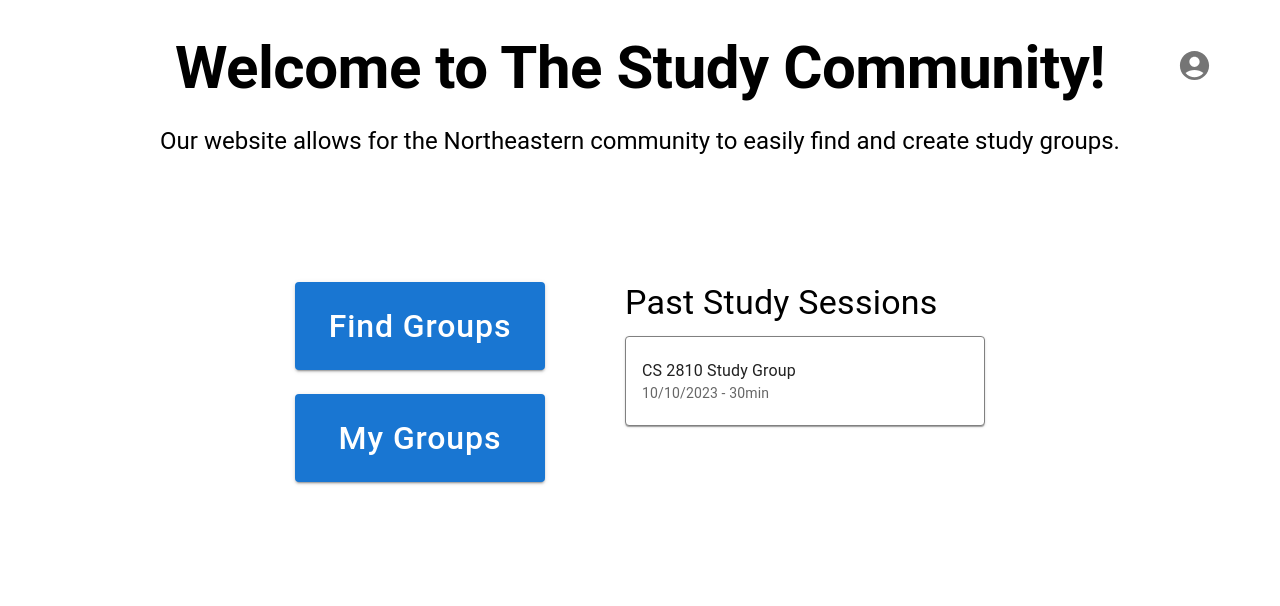
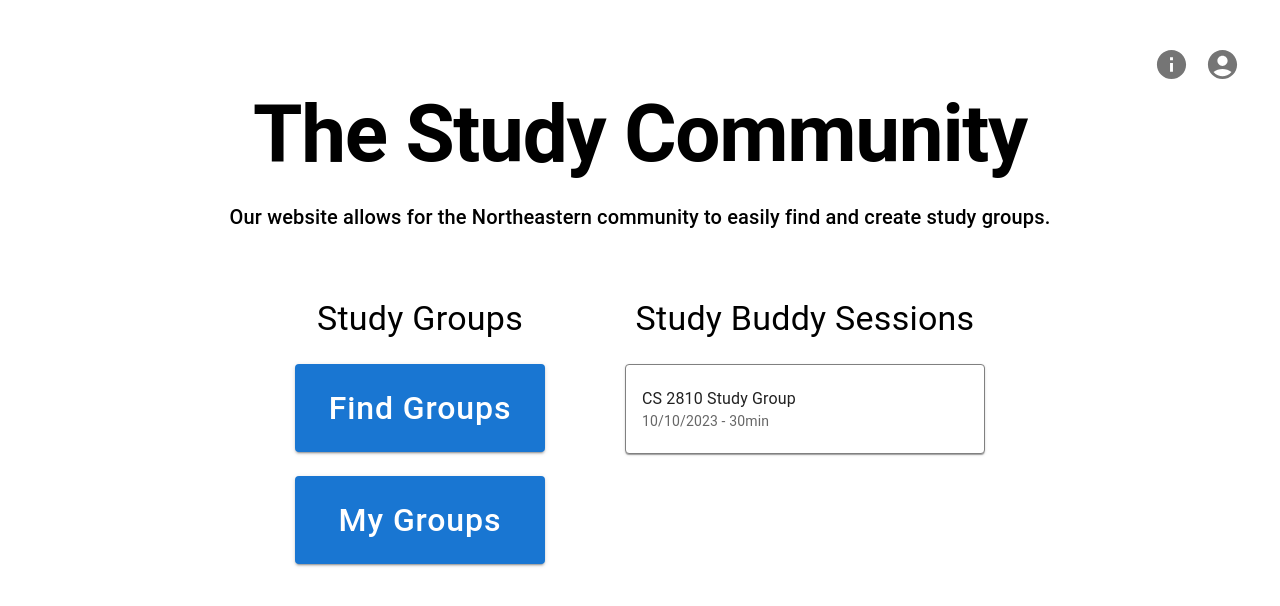
Before and after one commit to briana-torres/StudyBuddies, a React (Create React App) app in the folder website/: page /home in a window 1280 px wide. Shown: the top 606 px of the page. Built offline with nearby package versions, Linux system fonts and the light colour scheme.

Commit message:
added home header

```diff
--- a/website/src/components/Header.js
+++ b/website/src/components/Header.js
@@ -4,6 +4,7 @@ import HomeIcon from '@mui/icons-material/Home';
 import AccountCircleIcon from '@mui/icons-material/AccountCircle';
 import ArrowBackIcon from '@mui/icons-material/ArrowBack';
 import { useHistory } from 'react-router-dom';
+import InfoIcon from '@mui/icons-material/Info';
 
 const Header = ({ title }) => {
   let history = useHistory();
@@ -20,8 +21,12 @@ const Header = ({ title }) => {
     history.goBack();
   };
 
+  const handleInfoClick = () => {
+    history.push('/info');
+  };
+
   return (
-    <Toolbar sx={{ display: 'flex', justifyContent: 'space-between', alignItems: 'center' }}>
+    <Toolbar sx={{ width: '98%', display: 'flex', justifyContent: 'space-between', alignItems: 'center' }}>
       <Box sx={{ display: 'flex' }}>
         <IconButton onClick={handleBack} sx={{ visibility: 'visible' }}>
           <ArrowBackIcon fontSize="large" />
@@ -38,6 +43,9 @@ const Header = ({ title }) => {
         <IconButton onClick={handleHomeClick}>
           <HomeIcon fontSize="large" />
         </IconButton>
+        <IconButton onClick={handleInfoClick}>
+          <InfoIcon fontSize="large" />
+        </IconButton>
         <IconButton onClick={handleProfileClick}>
           <AccountCircleIcon fontSize="large" />
         </IconButton>
--- /dev/null
+++ b/website/src/components/HomeHeader.js
@@ -0,0 +1,40 @@
+import React from 'react';
+import { Box, IconButton, Toolbar } from '@mui/material';
+import AccountCircleIcon from '@mui/icons-material/AccountCircle';
+import { useHistory } from 'react-router-dom';
+import InfoIcon from '@mui/icons-material/Info';
+
+const HomeHeader = ({ title }) => {
+  let history = useHistory();
+
+  const handleProfileClick = () => {
+    history.push('/profile');
+  };
+
+  const handleInfoClick = () => {
+    history.push('/info');
+  };
+
+  return (
+    <Toolbar sx={{
+      display: 'flex',
+      justifyContent: 'space-between',
+      alignItems: 'center',
+      width: '98%' // Ensures the toolbar takes up the full width
+    }}>
+      <Box sx={{ flexGrow: 1 }}>
+        {title}
+      </Box>
+      <Box sx={{ display: 'flex' }}>
+        <IconButton onClick={handleInfoClick}>
+          <InfoIcon fontSize="large" />
+        </IconButton>
+        <IconButton onClick={handleProfileClick}>
+          <AccountCircleIcon fontSize="large" />
+        </IconButton>
+      </Box>
+    </Toolbar>
+  );
+};
+
+export default HomeHeader;
--- a/website/src/components/PastSessions.js
+++ b/website/src/components/PastSessions.js
@@ -15,10 +15,10 @@ const PastSessions = () => {
 
   return (
     <Box sx={{ width: '100%', maxWidth: '360px' }}>
-      <Typography variant="h4" component="h3" gutterBottom>
-        Past Study Sessions
+      <Typography variant="h4" component="h3" gutterBottom sx={{ textAlign: 'center'}}>
+        Study Buddy Sessions
       </Typography>
-      <Paper sx={{ maxHeight: 300, overflow: 'auto', border: '1px solid grey', mb: 2 }}>
+      <Paper sx={{ maxHeight: 300, overflow: 'auto', border: '1px solid grey', mt: 3}}>
         <List>
           {sessions.map((session) => (
             <ListItem button key={session.id} onClick={() => handleSessionClick(session)}>
--- a/website/src/pages/FindGroupsPage.js
+++ b/website/src/pages/FindGroupsPage.js
@@ -1,7 +1,7 @@
 import React from 'react';
 import { Box, TextField, List, ListItem, ListItemText, Divider, Button } from '@mui/material';
 import { useHistory } from 'react-router-dom';
-import Header from './Header';
+import Header from '/Users/briana/Desktop/HCI/StudyBuddy/StudyBuddy/website/src/components/Header.js';
 
 const FindGroupsPage = () => {
   const history = useHistory();
--- a/website/src/pages/HomePage.js
+++ b/website/src/pages/HomePage.js
@@ -1,16 +1,12 @@
 import React from 'react';
 import GroupButton from '../components/GroupButton';
 import PastSessions from '../components/PastSessions';
-import { Box, Typography, Stack, Container, IconButton } from '@mui/material';
-import AccountCircleIcon from '@mui/icons-material/AccountCircle';
+import { Box, Typography, Stack, Container} from '@mui/material';
 import { useHistory } from 'react-router-dom';
+import HomeHeader from '../components/HomeHeader';
 
 const HomePage = () => {
     let history = useHistory();
-
-    const handleProfileClick = () => {
-      history.push('/profile');
-    };
 
     const navigateToFindGroups = () => {
         history.push('/find-groups');
@@ -22,27 +18,27 @@ const HomePage = () => {
 
   return (
     <Box sx={{ p: 4, height: '100vh', display: 'flex', flexDirection: 'column' }}>
-      {/* Header box with the icon on the right */}
-      <Box sx={{ display: 'flex', justifyContent: 'space-between', alignItems: 'center', mb: 0 }}>
-        <Typography variant="h2" component="h1" gutterBottom sx={{ flexGrow: 1, textAlign: 'center', fontWeight: 'bold'}}>
-          Welcome to The Study Community!
+      <HomeHeader/>
+      <Box sx={{ display: 'flex', justifyContent: 'space-between', alignItems: 'center', mb: 2, mt: -1}}>
+        <Typography variant="h1" component="h1" gutterBottom sx={{ flexGrow: 1, textAlign: 'center', fontWeight: 'bold', fontSize: '5rem'}}>
+          The Study Community
         </Typography>
-        <IconButton onClick={handleProfileClick} sx={{ position: 'absolute', top: 40, right: 60 }}>
-          <AccountCircleIcon fontSize="large" />
-        </IconButton>
       </Box>
       {/* Subheader text */}
-      <Typography variant="h5" component="h2" gutterBottom sx={{ textAlign: 'center', mt: 0 }}>
+      <Typography variant="h6" component="h2" gutterBottom sx={{ textAlign: 'center', mt: -3 }}>
        Our website allows for the Northeastern community to easily find and create study groups.
       </Typography>
       {/* Main content container */}
-      <Container maxWidth="md" sx={{ flexGrow: 0.5, display: 'flex', flexDirection: 'column', justifyContent: 'center' }}>
+      <Container maxWidth="md" sx={{ flexGrow: 0.5, display: 'flex', flexDirection: 'column', justifyContent: 'center', mt: -4}}>
         <Stack direction="row" spacing={10} justifyContent="center" alignItems="flex-start">
             <Stack direction="column" spacing={3}>
+              <Typography variant="h4" component="h3" gutterBottom sx={{ textAlign: 'center'}}>
+                Study Groups
+              </Typography>
              <GroupButton title="Find Groups" onClick={navigateToFindGroups} />
              <GroupButton title="My Groups" onClick={navigateToMyGroups}/>
             </Stack>
-          <PastSessions />
+          <PastSessions/>
         </Stack>
       </Container>
     </Box>
--- a/website/src/pages/JoinedStudyGroupPage.js
+++ b/website/src/pages/JoinedStudyGroupPage.js
@@ -1,7 +1,7 @@
 import React from 'react';
 import { Box, Typography, Grid, Paper, Button } from '@mui/material';
-import Header from './Header';
-import PastSessions from './PastSessions';
+import Header from '/Users/briana/Desktop/HCI/StudyBuddy/StudyBuddy/website/src/components/Header.js';
+import PastSessions from '/Users/briana/Desktop/HCI/StudyBuddy/StudyBuddy/website/src/components/PastSessions.js';
 import { useHistory } from 'react-router-dom';
 
 const JoinedStudyGroupPage = () => {
--- a/website/src/pages/JoinedSuccessPage.js
+++ b/website/src/pages/JoinedSuccessPage.js
@@ -1,6 +1,6 @@
 import React from 'react';
 import { Box, Typography } from '@mui/material';
-import Header from './Header';
+import Header from '/Users/briana/Desktop/HCI/StudyBuddy/StudyBuddy/website/src/components/Header.js';
 
 const JoinedSuccessPage = () => {
   return (
--- a/website/src/pages/LaunchSuccessPage.js
+++ b/website/src/pages/LaunchSuccessPage.js
@@ -1,6 +1,6 @@
 import React from 'react';
 import { Box, Typography } from '@mui/material';
-import Header from './components/Header';
+import Header from '/Users/briana/Desktop/HCI/StudyBuddy/StudyBuddy/website/src/components/Header.js';
 
 const LaunchSuccessPage = () => {
   return (
--- a/website/src/pages/MyGroupsPage.js
+++ b/website/src/pages/MyGroupsPage.js
@@ -1,7 +1,7 @@
 import React from 'react';
 import { Box, TextField, List, ListItem, ListItemText, Divider,} from '@mui/material';
 import { useHistory } from 'react-router-dom';
-import Header from './Header';
+import Header from '/Users/briana/Desktop/HCI/StudyBuddy/StudyBuddy/website/src/components/Header.js';
 
 const FindGroupsPage = () => {
   const history = useHistory();
--- a/website/src/pages/ProfilePage.js
+++ b/website/src/pages/ProfilePage.js
@@ -1,28 +1,31 @@
 import React from 'react';
 import { Box, Typography, TextField, IconButton, Container, AppBar, Toolbar } from '@mui/material';
-import HomeIcon from '@mui/icons-material/Home';
+import ArrowBackIcon from '@mui/icons-material/ArrowBack';
 import { useHistory } from 'react-router-dom';
 
 const ProfilePage = () => {
   let history = useHistory();
 
-  const handleHomeClick = () => {
-    history.push('/');
+  const handleBack = () => {
+    history.goBack();
   };
 
   return (
     <>
-      <AppBar position="static" color="default" elevation={0}>
+      <AppBar position="static" color="transparent" elevation={0} sx={{mt: 2}}>
         <Toolbar>
-          <IconButton edge="start" color="inherit" aria-label="home" onClick={handleHomeClick}>
+          {/* <IconButton edge="start" color="inherit" aria-label="home" onClick={handleHomeClick}>
             <HomeIcon />
-          </IconButton>
-          <Typography variant="h4" style={{ flexGrow: 1, textAlign: 'center' }}>
+          </IconButton> */}
+          <IconButton onClick={handleBack} sx={{ visibility: 'visible' }}>
+          <ArrowBackIcon fontSize="large" />
+        </IconButton>
+          <Typography variant="h4" component="h3" style={{ flexGrow: 1, textAlign: 'center' }}>
             Account Information
           </Typography>
         </Toolbar>
       </AppBar>
-      <Container maxWidth="sm">
+      <Container maxWidth="sm" sx={{mt: 4}}>
         {/* The rest of your form */}
         <Box component="form" sx={{'& > :not(style)': { m: 1 } }}>
           <TextField label="Name" variant="outlined" fullWidth />
--- a/website/src/pages/StudyGroupPage.js
+++ b/website/src/pages/StudyGroupPage.js
@@ -1,7 +1,7 @@
 import React from 'react';
 import { Box, Button, Typography, Grid } from '@mui/material';
 import { useHistory } from 'react-router-dom';
-import Header from './components/Header';
+import Header from '/Users/briana/Desktop/HCI/StudyBuddy/StudyBuddy/website/src/components/Header.js';
 
 const StudyGroupPage = () => {
   const history = useHistory();
--- a/website/src/pages/StudySessionPage.js
+++ b/website/src/pages/StudySessionPage.js
@@ -1,6 +1,6 @@
 import React from 'react';
 import { Box, Typography, Grid, Paper, List, ListItem, ListItemText } from '@mui/material';
-import Header from './Header';
+import Header from '/Users/briana/Desktop/HCI/StudyBuddy/StudyBuddy/website/src/components/Header.js';
 
 const notes = [
   { id: 1, note: 'given a symmetric matrix, you should be able to decompose a matrix A into 3 separate matrices.', author: 'John'},
```
